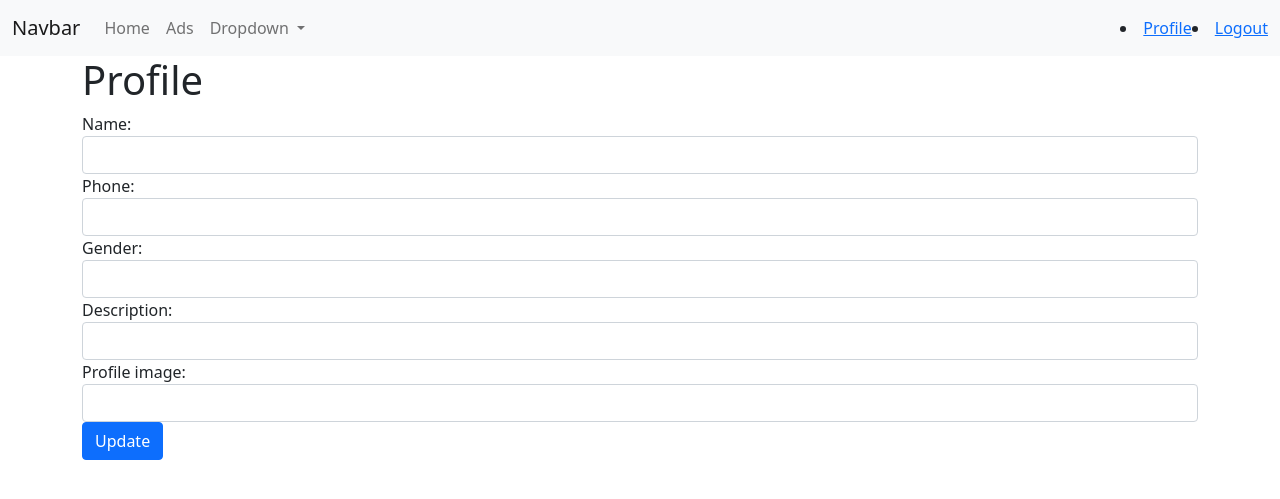
After one commit to bjarkis21/firesale, a Django app: page /profile in a window 1280 px wide. The commit adds this page. Shown: the top 499 px of the page. Run offline with Django 4.2, Linux system fonts and the light colour scheme; the visitor is signed in with stand-in values (Sample User, id 1); lists and menus that the app fills with data are empty.

Commit message:
setting up profile

```diff
--- a/templates/navbar.html
+++ b/templates/navbar.html
@@ -25,6 +25,7 @@
         </li>
       </ul>
         {% if user.is_authenticated %}
+            <li><a href="{% url 'profile' %}">Profile</a></li>
             <li><a href="{% url 'logout' %}">Logout</a></li>
         {% else %}
             <li><a href="{% url 'login' %}">Login</a></li>
--- /dev/null
+++ b/templates/user/profile.html
@@ -0,0 +1,8 @@
+{% extends "main.html" %}
+{% block content %}
+    <h1>Profile</h1>
+    <form class="form form-horizontal" method="post"></form>
+        {% csrf_token %}
+        {{ form }}
+        <input type="submit" class="btn btn-primary" value="Update">
+{% endblock %}
--- /dev/null
+++ b/user/forms/profile_forms.py
@@ -0,0 +1,16 @@
+from django.forms import ModelForm, widgets
+
+from user.models import UserProfile
+
+
+class ProfileForm(ModelForm):
+    class Meta:
+        model = UserProfile
+        exclude = ['id', 'user', 'ssn', 'bank', 'hb', 'account_no', 'address', 'rating']
+        widgets = {
+            'name': widgets.TextInput(attrs={'class': 'form-control'}),
+            'phone': widgets.TextInput(attrs={'class': 'form-control'}),
+            'gender': widgets.Select(attrs={'class': 'form-control'}),
+            'description': widgets.TextInput(attrs={'class': 'form-control'}),
+            'profile_image': widgets.TextInput(attrs={'class': 'form-control'})
+        }
--- a/user/models.py
+++ b/user/models.py
@@ -16,6 +16,7 @@ class Address(models.Model):
 
 
 class UserProfile(models.Model):
+    user = models.OneToOneField(User, on_delete=models.CASCADE, default='')
     name = models.CharField(max_length=255)
     # email = models.CharField(max_length=255)
     phone = models.CharField(max_length=30, blank=True)
@@ -27,6 +28,7 @@ class UserProfile(models.Model):
     hb = models.CharField(max_length=10, blank=True)
     account_no = models.CharField(max_length=20, blank=True)
     address = models.ForeignKey(Address, on_delete=models.SET_NULL, blank=True, null=True)
+    profile_image = models.CharField(max_length=9999, blank=True)
 
     def __str__(self):
         return self.name
--- a/user/urls.py
+++ b/user/urls.py
@@ -5,5 +5,6 @@ from user import views
 urlpatterns = [
     path('register', views.register, name='register'),
     path('login', LoginView.as_view(template_name='user/login.html'), name='login'),
-    path('logout', LogoutView.as_view(next_page='login'), name='logout')
+    path('logout', LogoutView.as_view(next_page='login'), name='logout'),
+    path('profile', views.profile, name='profile')
 ]
--- a/user/views.py
+++ b/user/views.py
@@ -1,8 +1,13 @@
 from django.contrib.auth.forms import UserCreationForm
 from django.shortcuts import render, redirect
 
+from user.forms.profile_forms import ProfileForm
+from user.models import UserProfile
 
 # Create your views here.
+
+
+
 def register(request):
     if request.method == 'POST':
         form = UserCreationForm(data=request.POST)
@@ -12,3 +17,16 @@ def register(request):
     return render(request, 'user/register.html', {
         'form': UserCreationForm()
     })
+
+def profile(request):
+    profile = UserProfile.objects.filter(user=request.user).first()
+    if request.method == 'POST':
+        form = ProfileForm(instance=profile, data=request.POST)
+        if form.is_valid():
+            profile = form.save(commit=False)
+            profile.user = request.user
+            profile.save()
+            return redirect('profile')
+    return render(request, 'user/profile.html', {
+        'form': ProfileForm(instance=profile)
+    })
```
Also changed, not shown: user/migrations/0004_userprofile_profile_image_userprofile_user.py (added).
